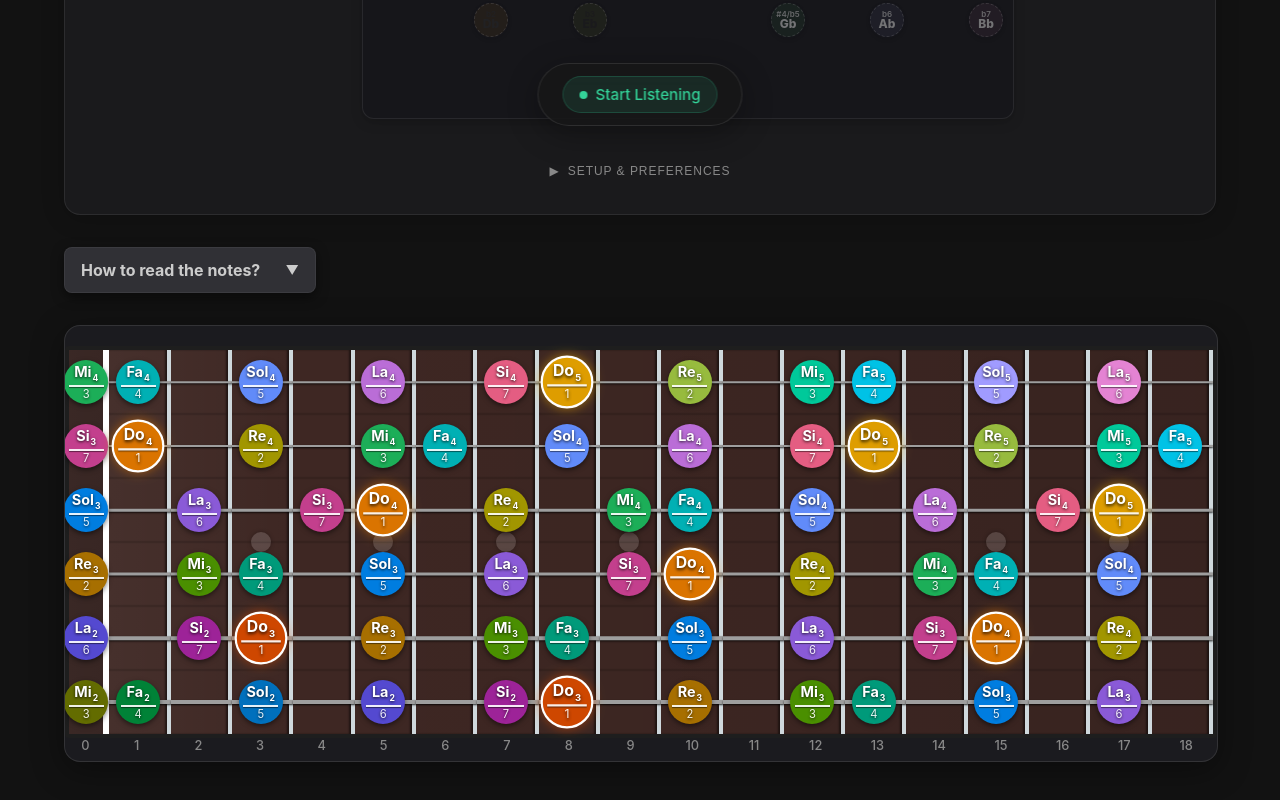
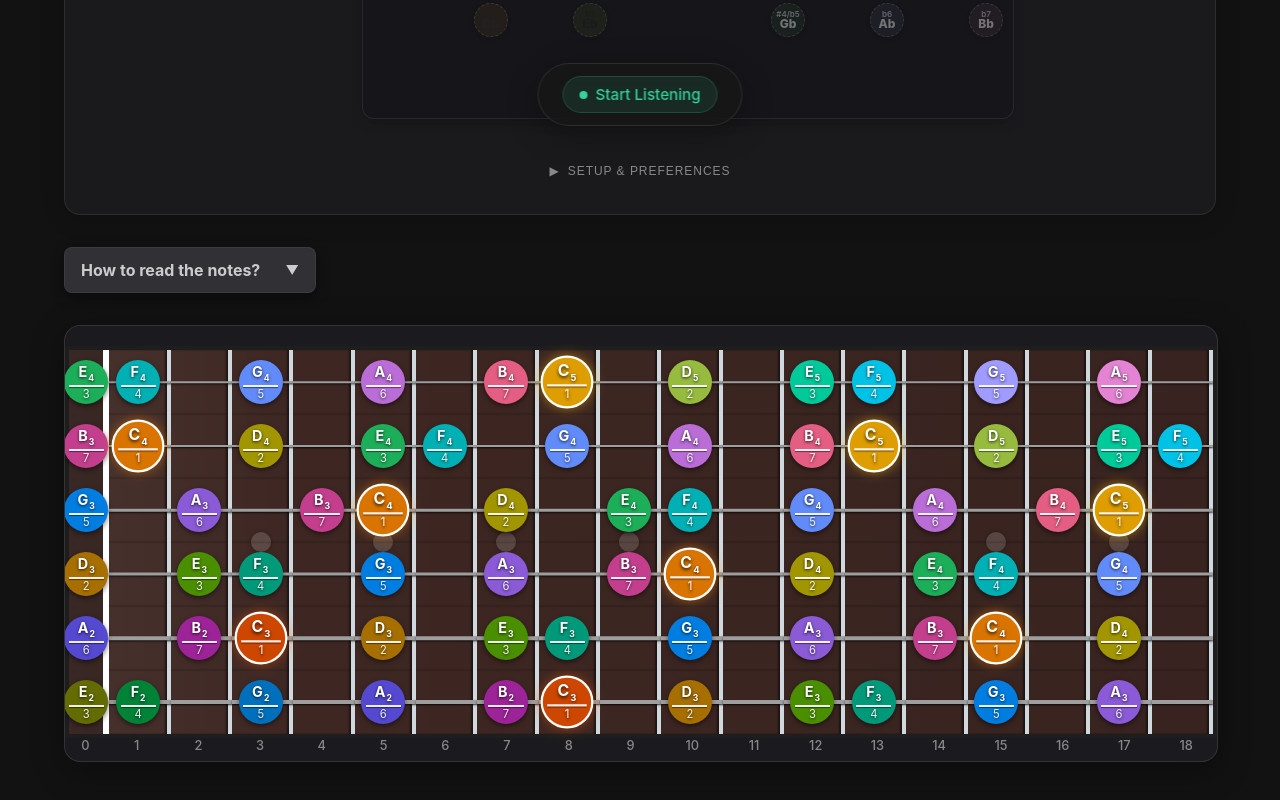
Before and after one commit to francisco-ebi/fretboard-trainer, a React (Vite) app: page / in a window 1280 px wide. Shown: the part 644-1444 px from the top of the page. Built offline with nearby package versions, Linux system fonts and the light colour scheme.

Commit message:
fix: issues to build app

```diff
--- a/src/components/Controls.tsx
+++ b/src/components/Controls.tsx
@@ -1,7 +1,7 @@
 import { useState } from 'react';
 import { useTranslation } from 'react-i18next';
 import { motion, AnimatePresence } from 'framer-motion';
-import { INSTRUMENT_CONFIGS, GUITAR_TUNINGS, GUITAR_TUNINGS_7, GUITAR_TUNINGS_8, type Note, type ScaleType, type Instrument, type Tuning } from '@/utils/musicTheory';
+import { INSTRUMENT_CONFIGS, GUITAR_TUNINGS, GUITAR_TUNINGS_7, GUITAR_TUNINGS_8, type Note, type ScaleType, type Instrument, type Tuning, type NamingSystem } from '@/utils/musicTheory';
 import { useInstrument } from '@/context/InstrumentContext';
 import { useNaming } from '@/context/NamingContext';
 import CircleOfFifths from '@/components/CircleOfFifths';
--- a/src/components/ScaleMode.tsx
+++ b/src/components/ScaleMode.tsx
@@ -3,10 +3,10 @@ import Fretboard from '@/components/Fretboard';
 import Controls from '@/components/Controls';
 import HelpSection from '@/components/HelpSection';
 import { useInstrument } from '@/context/InstrumentContext';
-import { useNaming } from '@/context/NamingContext';
 
 import { getScale, CHARACTERISTIC_INTERVALS, type Note, type ScaleType, type NamingSystem, type Instrument } from '@/utils/musicTheory';
 import { type PredictionResult } from '@/utils/audio/prediction-engine';
+import { useNaming } from '@/context/NamingContext';
 
 interface ScaleModeProps {
     prediction?: PredictionResult | null;
@@ -14,6 +14,7 @@ interface ScaleModeProps {
 }
 
 const ScaleMode: React.FC<ScaleModeProps> = ({ prediction, isFullScreen = false }) => {
+    const { namingSystem } = useNaming();
     const [selectedRoot, setSelectedRootState] = useState<Note>(() => {
         return (localStorage.getItem('scalemode-root') as Note) || 'C';
     });
@@ -76,6 +77,7 @@ const ScaleMode: React.FC<ScaleModeProps> = ({ prediction, isFullScreen = false
                     tuningOffsets={tuningOffsets}
                     stringCount={stringCount}
                     prediction={prediction}
+                    namingSystem={namingSystem}
                 />
             </div>
         </div>
```
Also changed, not shown: src/components/ChordMode.tsx (+3 -4 lines).
